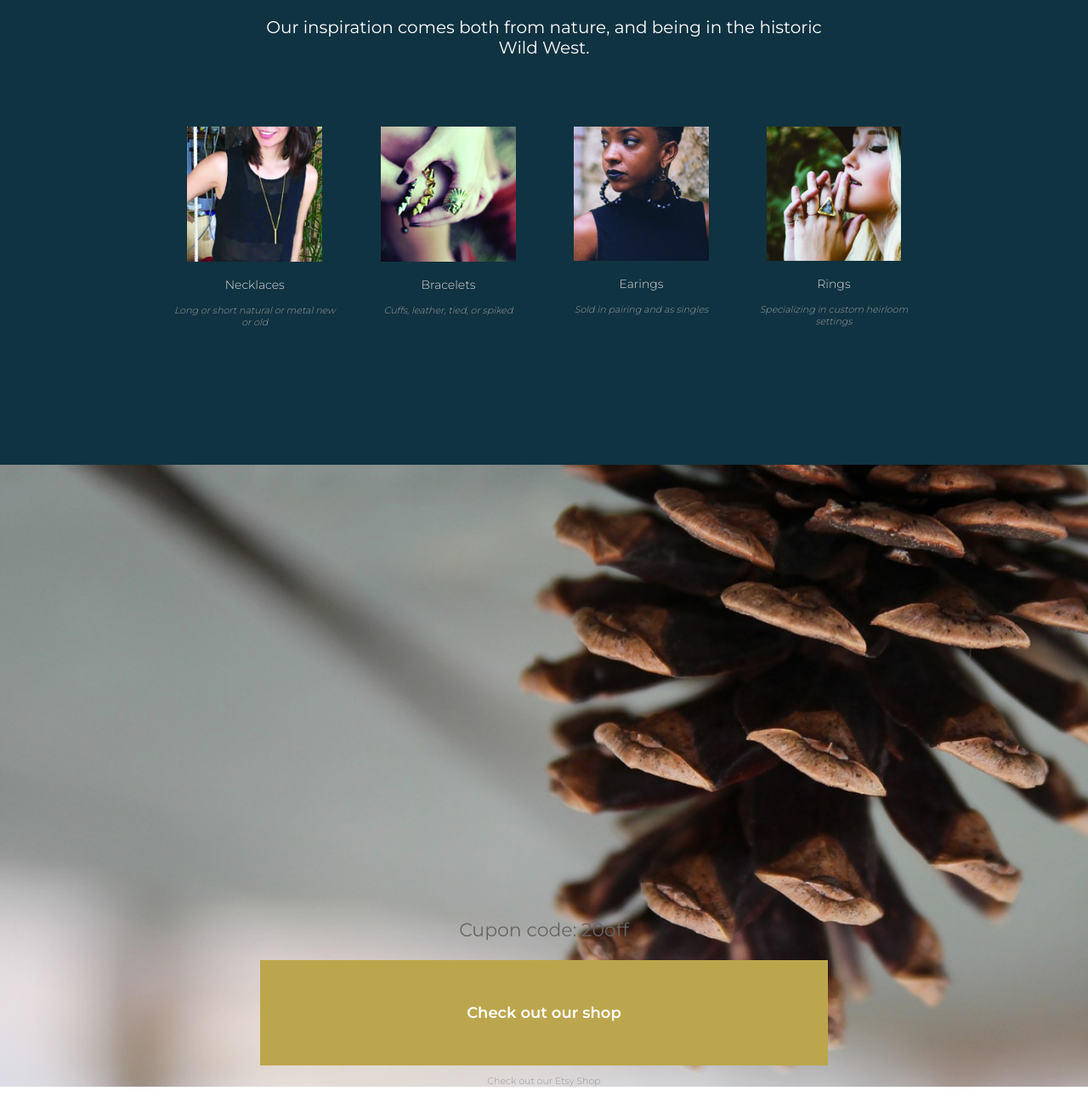
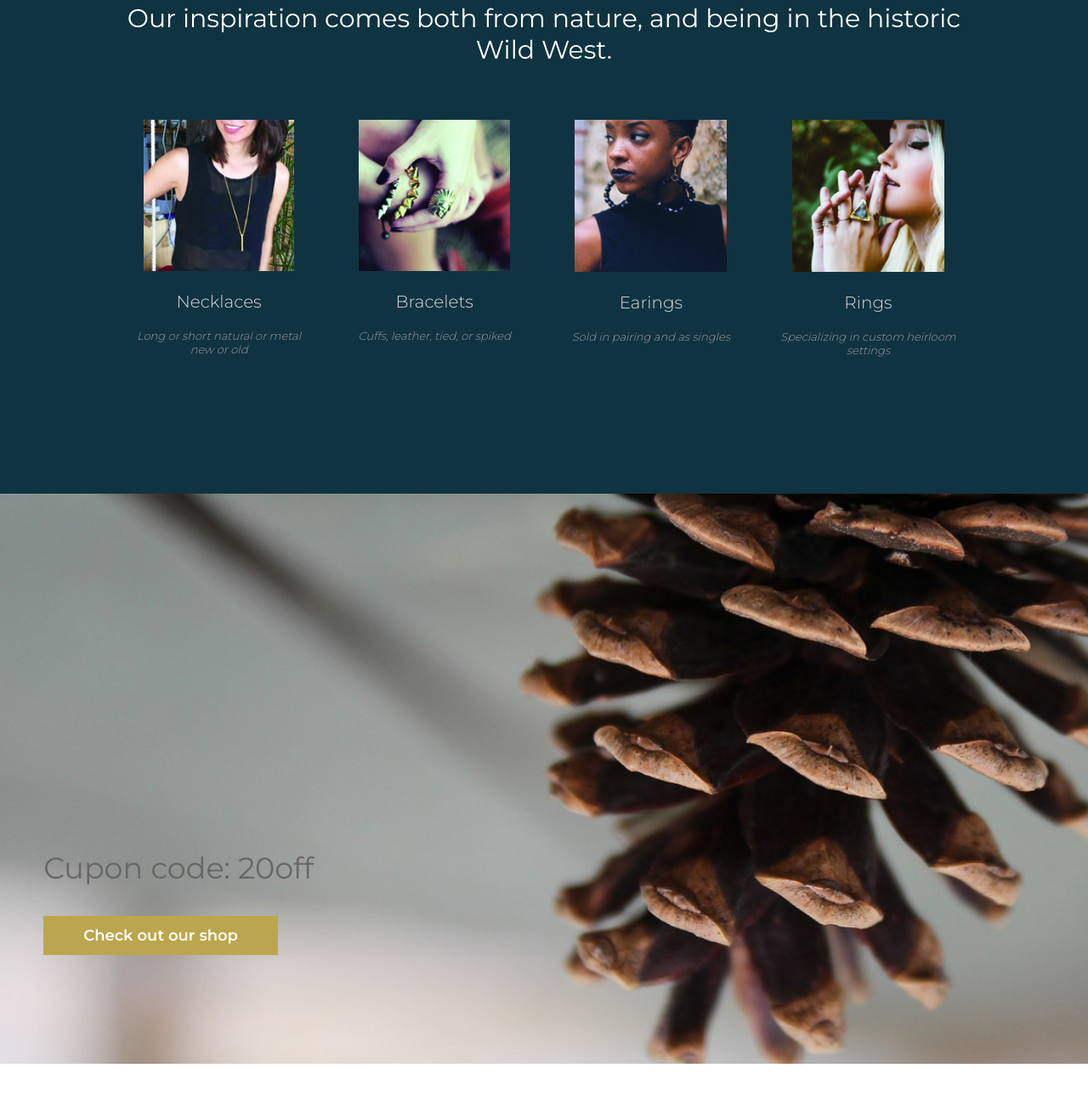
Before and after one commit to nicolecasares/pine-jewlery-w-gulp, a website: page app/index.html in a window 1280 px wide. Shown: the part 3338-4655 px from the top of the page at 85% size. Drawn offline with nearby package versions, Linux system fonts and the light colour scheme.

Commit message:
added styles

```diff
--- a/app/index.html
+++ b/app/index.html
@@ -126,7 +126,7 @@
 		</section>
 		<section class="inverted-panel">
 			<div class="">
-				<h2>Our inspiration comes both from nature, and being in the historic <br> Wild West.
+				<h2>Our inspiration comes both from nature, and being in the historic Wild West.
 				</h2>
 				<div class="flex-grandparent">
 					<div class="flex-parent">
--- a/app/scss/styles.scss
+++ b/app/scss/styles.scss
@@ -344,6 +344,12 @@ header{
 		font-size: 20px;
 		font-weight: 400;
 	}
+		@media only screen and (min-width: 500px){
+			h2{
+				font-size: 30px;
+				margin: 0 10%;
+			}
+		}
 
 	h3{
 		font-size: 14px;
@@ -354,6 +360,7 @@ header{
 		@media only screen and (min-width: 387px){
 			h3{
 				width: inherit;
+				font-size: 20px;
 			}
 		}
 
@@ -369,6 +376,7 @@ header{
 		@media only screen and (min-width: 387px){
 			p{
 				width: inherit;
+				font-size: 13px;
 			}
 		}
 
@@ -441,6 +449,11 @@ header{
 		font-size: 22px;
 		font-weight: 400;
 	}
+		@media only screen and (min-width: 500px){
+			h3{
+				font-size: 35px;
+			}
+		}
 
 	a{
 		display: inline-block;
@@ -453,16 +466,32 @@ header{
     	font-weight: 600;
 	}
 
+		@media only screen and (min-width: 500px){
+			a{
+				padding: 1% 4%;
+			}
+
+	}
+
+	    padding: 1% 4%;
+
 	p{
 		color: #999;
 		font-size: 11px;
 		font-weight: 300;
 
 	}
+		@media only screen and (min-width: 500px){
+			p{
+				display: none;
+			}
+		}
 	@media only screen and (min-width: 500px){
 		background: url('images/pine-cone-small.jpg') no-repeat center;
 		background-size: cover;
-		padding-top: 40%;
+		padding-top: 30%;
+		padding-bottom: 10%;
+		text-align: left;
 	}
 }
 
```
Also changed, not shown: app/css/styles.css.
